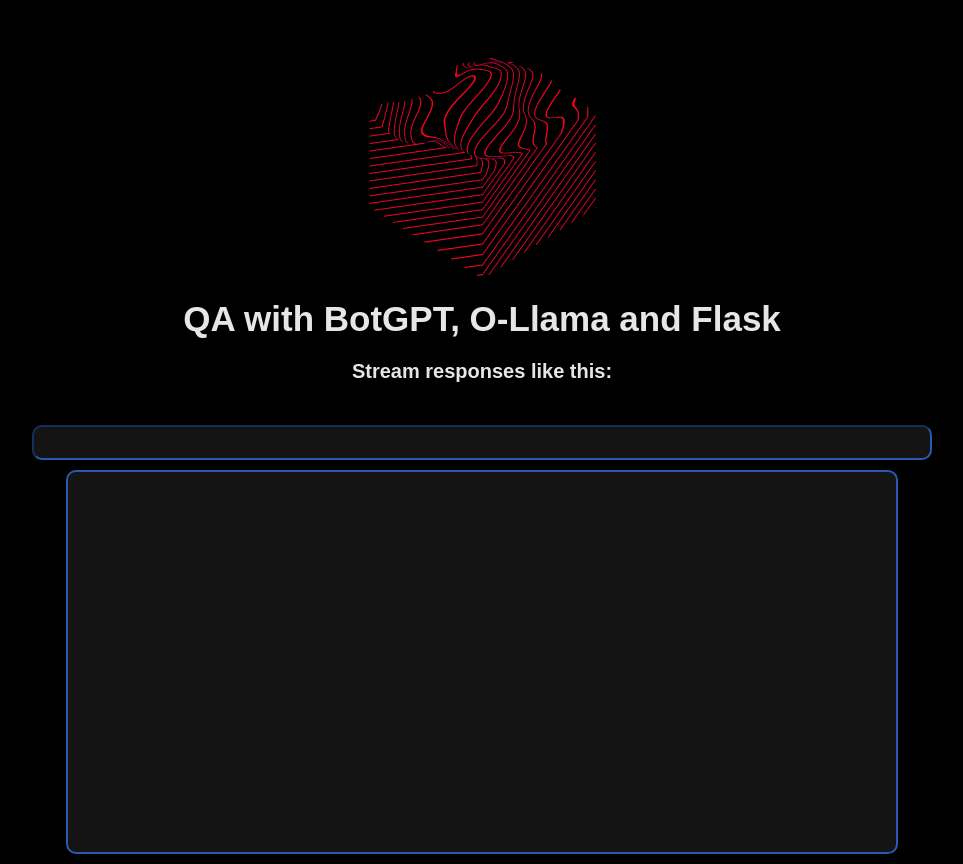
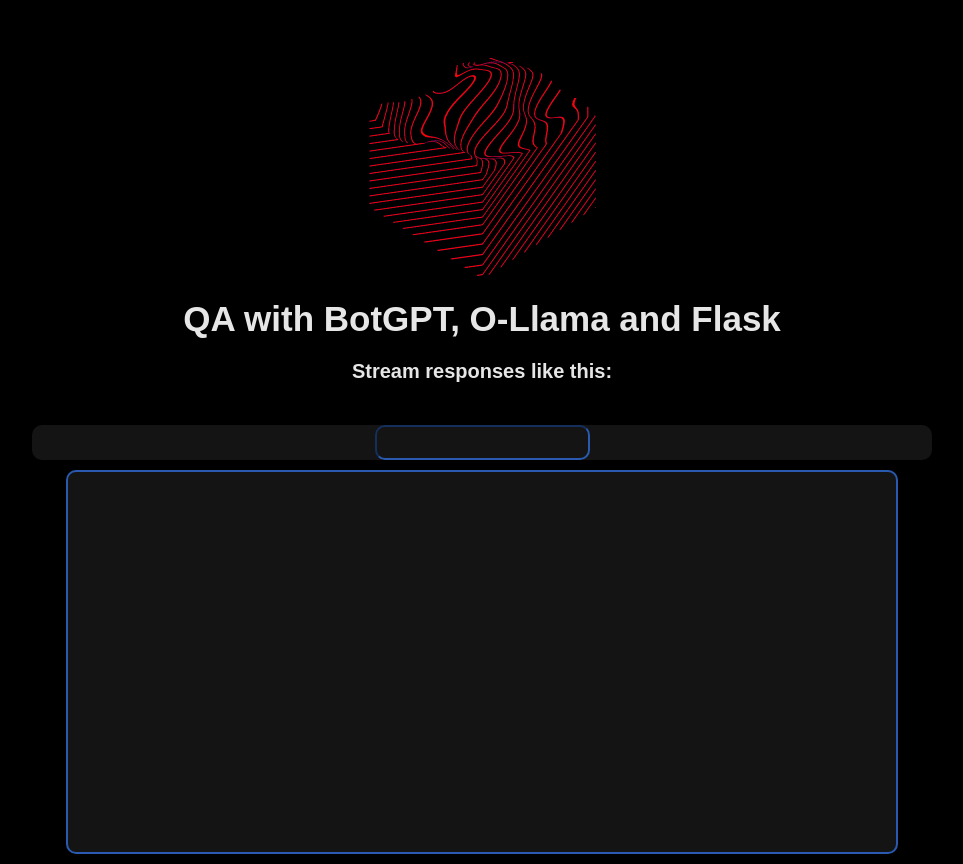
Before and after one commit to Abhrankan-Chakrabarti/LlamaInteract, a Flask app: page / in a window 1280 px wide. Shown: the part 47-911 px from the top of the page, without its empty margins (158-1121 px from the left). Run offline with Flask 3, Linux system fonts and the light colour scheme.

Commit message:
Change frontend style

```diff
--- a/static/css/index.css
+++ b/static/css/index.css
@@ -123,7 +123,7 @@
     background-color: rgb(20, 20, 20);
     justify-content: center;
     text-align: center;
-    width: 900px;
+    max-width: 900px;
     height: 35px;
     margin-left: auto;
     margin-right: auto;
```
